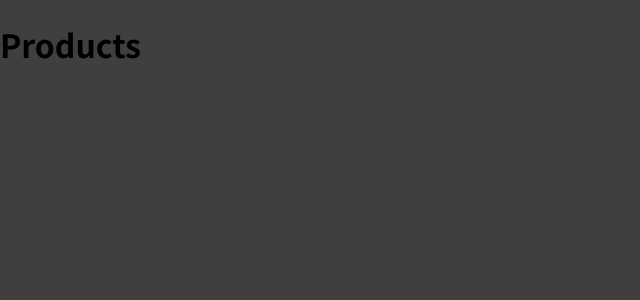
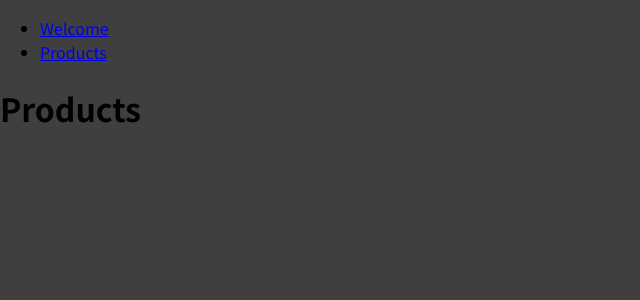
Before and after one commit to AndreLacerda8/learning_reactjs12, a JavaScript app: page /products in a window 1280 px wide. Shown: the top 300 px of the page, without its empty margins (0-640 px from the left). Built offline with nearby package versions, Linux system fonts and the light colour scheme.

Commit message:
use Link component from react-router-dom

```diff
--- a/src/App.js
+++ b/src/App.js
@@ -1,16 +1,20 @@
 import { Route } from 'react-router-dom'
+import { MainHeader } from './components/MainHeader'
 import { Products } from './pages/Products'
 import { Welcome } from './pages/Welcome'
 
 function App() {
   return (
     <>
+      <MainHeader />
+      <main>
         <Route path='/welcome'>
           <Welcome />
         </Route>
         <Route path='/products'>
           <Products />
         </Route>
+      </main>
     </>
   );
 }
--- /dev/null
+++ b/src/components/MainHeader.js
@@ -0,0 +1,18 @@
+import { Link } from 'react-router-dom'
+
+export function MainHeader(){
+  return(
+    <header>
+      <nav>
+        <ul>
+          <li>
+            <Link to='/welcome'>Welcome</Link>
+          </li>
+          <li>
+            <Link to='/products'>Products</Link>
+          </li>
+        </ul>
+      </nav>
+    </header>
+  )
+}
```
Also changed, not shown: 1 other file (tests, documents, lock files or other folders). Lines whose indentation alone changed are shown as unchanged.
